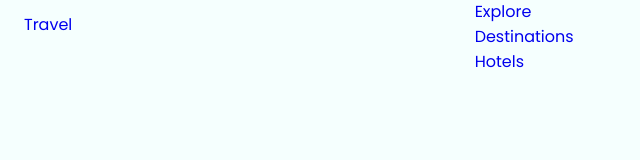
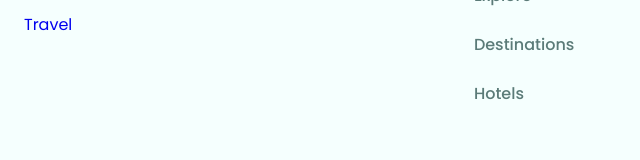
Before and after one commit to mmk4-81/Landing-Pag-Islands, a plain HTML site: page index.html in a window 1280 px wide. Shown: the whole page, without its empty margins (0-640 px from the left). Drawn offline with nearby package versions, Linux system fonts and the light colour scheme.

Commit message:
nav style

```diff
--- a/style.css
+++ b/style.css
@@ -116,3 +116,21 @@ img {
         transition: 0.4s;
     }
 }
+
+.nav-logo,.nav-toggle{
+    /* color: var(--first-color-lighter); */
+}
+
+.nav-link{
+    color: var(--text-color);
+    font-weight: var(--font-medium);
+}
+
+.nav-item{
+    margin-bottom: 1.5rem;
+}
+
+.nav-toggle{
+    font-size: 1.2rem;
+    cursor: pointer;
+}
```
